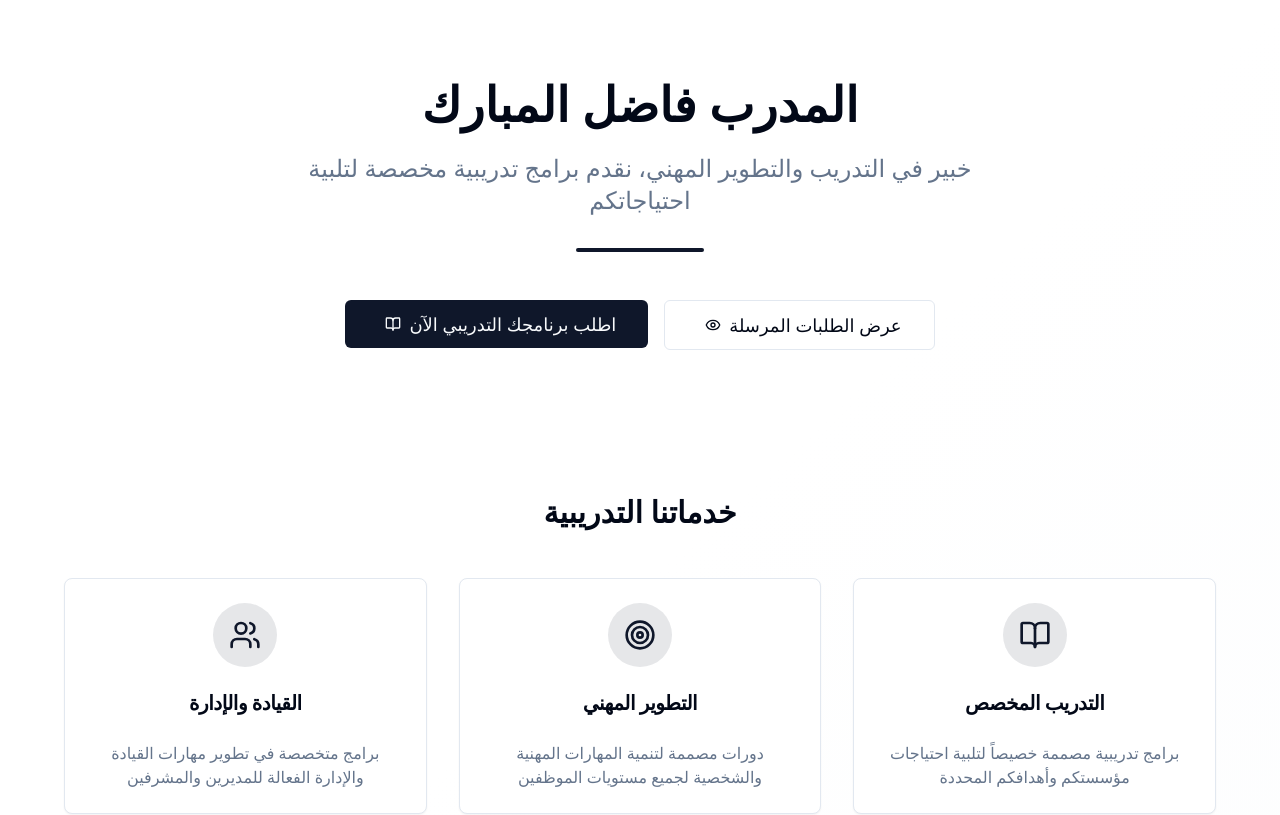
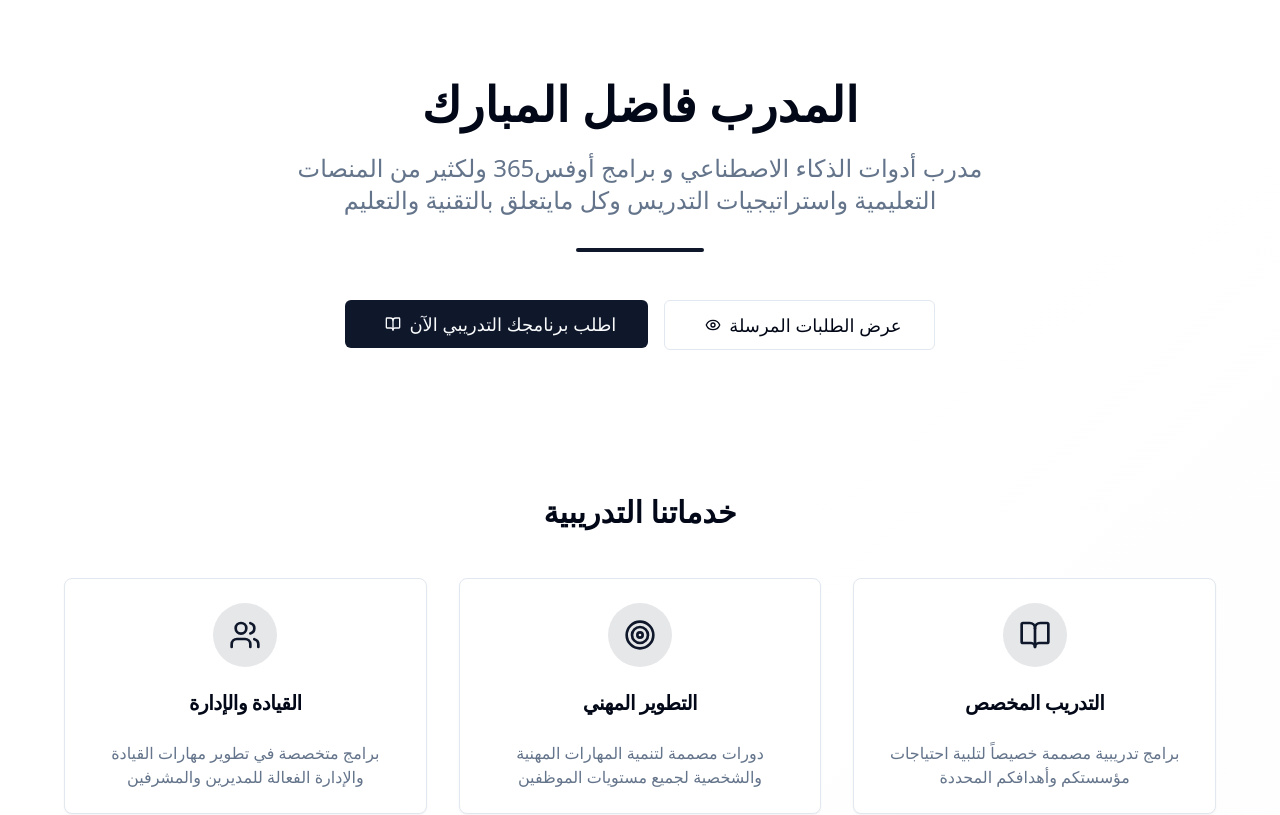
Before and after one commit to fnar95/fadel-training-inquiry-form, a React (Vite) app: page / in a window 1280 px wide. Shown: the top 815 px of the page. Built offline with nearby package versions, Linux system fonts and the light colour scheme.

Commit message:
Update homepage description
Change the description on the homepage.

```diff
--- a/src/pages/Index.tsx
+++ b/src/pages/Index.tsx
@@ -13,7 +13,7 @@ const Index = () => {
             المدرب فاضل المبارك
           </h1>
           <p className="text-2xl text-muted-foreground mb-8 max-w-3xl mx-auto">
-            خبير في التدريب والتطوير المهني، نقدم برامج تدريبية مخصصة لتلبية احتياجاتكم
+            مدرب أدوات الذكاء الاصطناعي و برامج أوفس365 ولكثير من المنصات التعليمية واستراتيجيات التدريس وكل مايتعلق بالتقنية والتعليم
           </p>
           <div className="w-32 h-1 bg-primary mx-auto rounded-full mb-12"></div>
 
```
